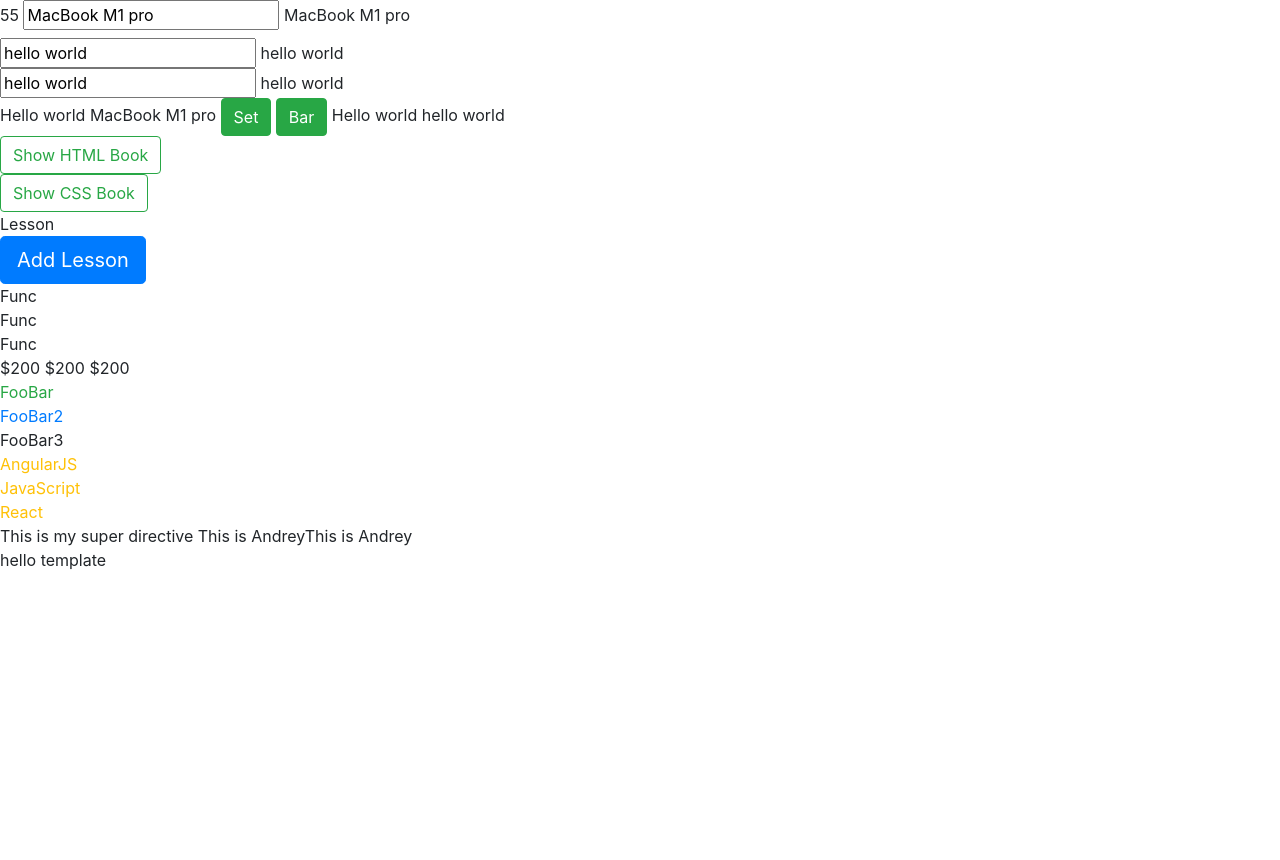
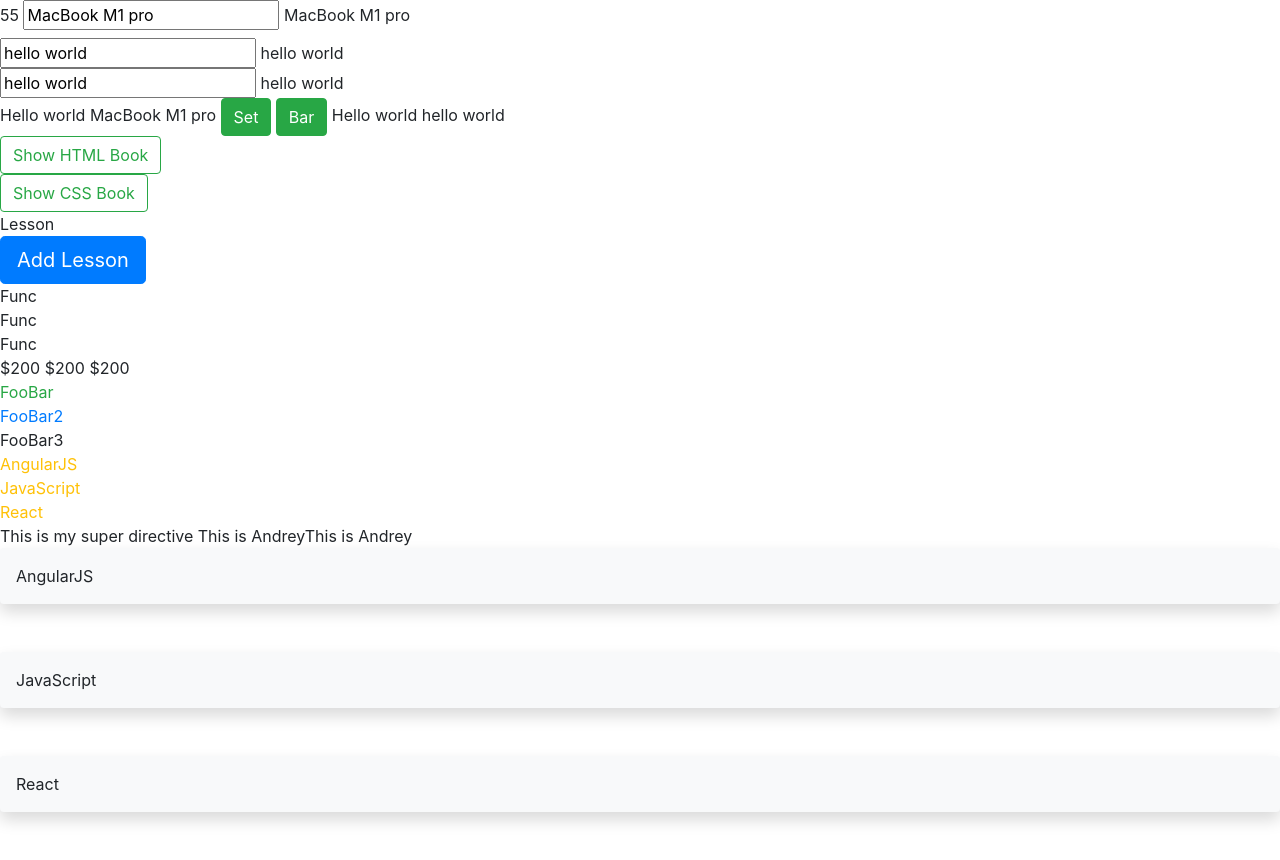
Before and after one commit to AndreyZaytsev90/ProjectWithBootstrap, a website: page index.html in a window 1280 px wide. Before the commit the page ends 800 px from the top, so only its background shows below. Drawn offline with nearby package versions, Linux system fonts and the light colour scheme.

Commit message:
added templateCache

```diff
--- a/main.js
+++ b/main.js
@@ -117,7 +117,7 @@ app.directive('fooBar', function () {
 })
 /*-----------------------------------------------------------------------*/
 
-app.directive('funcBar', function () {
+app.directive('funcBar', function ($templateCache) {
     const myBookmarks = [
         {id: 1, name: 'AngularJS'},
         {id: 2, name: 'JavaScript'},
@@ -131,6 +131,7 @@ app.directive('funcBar', function () {
             console.log('funcBar')
             /*scope.name = 'Andrey'*/
             scope.bookmarks = myBookmarks
+            console.log($templateCache)
         },
     }
 })
@@ -162,9 +163,16 @@ app.directive('newBar', function () {
 app.directive('newTeg', function (){
     return {
         restrict: 'E',
-        templateUrl: './element.html',
+        templateUrl: 'element.html',
         link: function (scope, element, attrs) {
             console.log('directive')
         }
     }
 })
+
+
+/*-----------------------------------------------------------------------*/
+
+app.run(function ($templateCache) {
+    $templateCache.put('element.html', '<div ng-repeat="myBooks in bookmarks" class="shadow p-3 mb-5 bg-light rounded">{{myBooks.name}}</div>')
+})
```
Also changed, not shown: index.html (+3 -1 lines).
